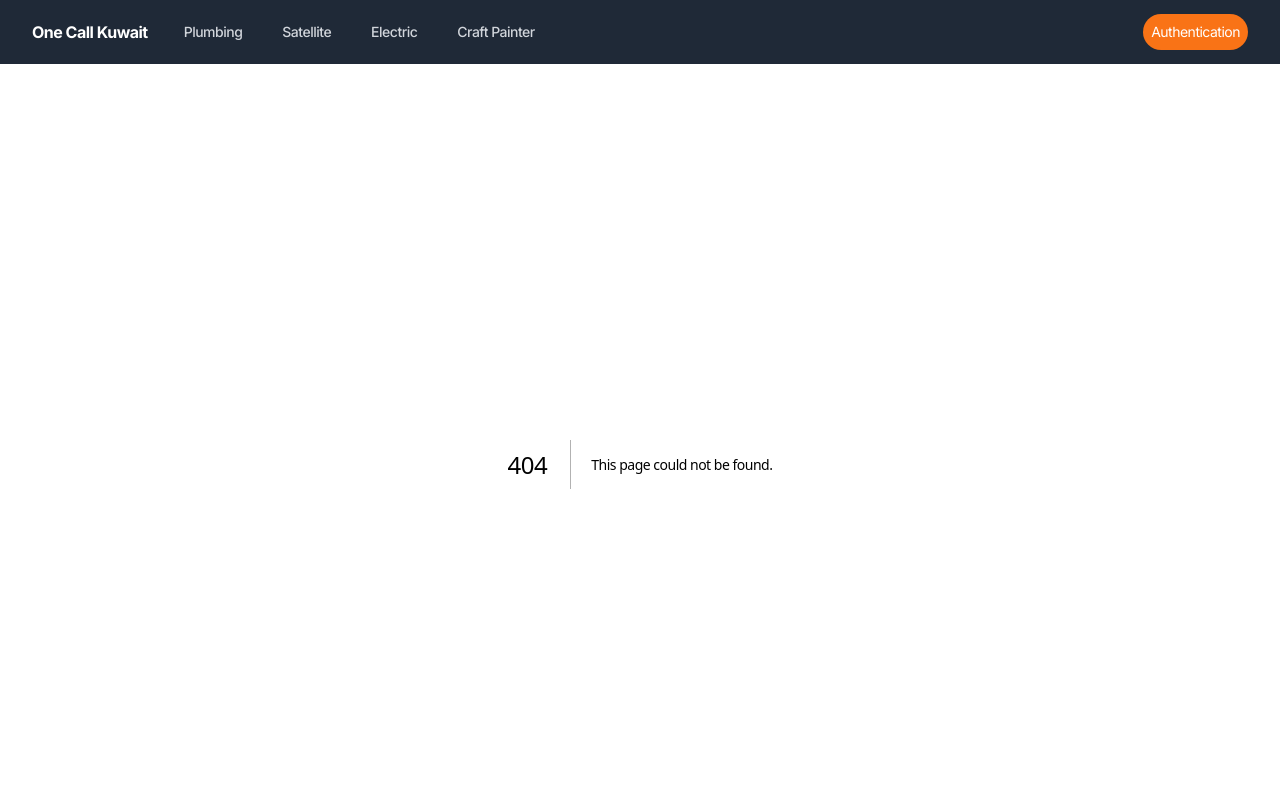
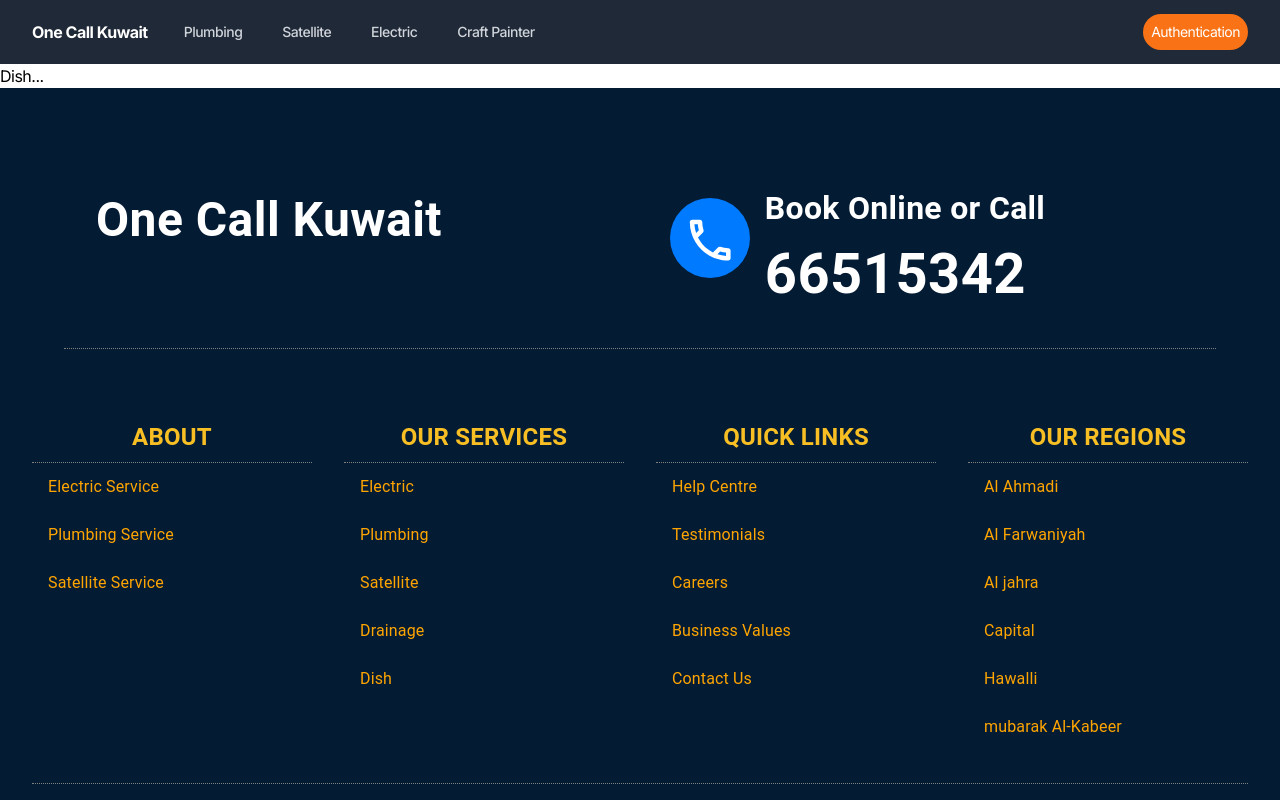
Before and after one commit to nasir1196/final-one, a Next.js app: page /dish in a window 1280 px wide. Before the commit this address had no page. Shown: the top 800 px of the page. Built offline with nearby package versions, Linux system fonts and the light colour scheme.

Commit message:
adding dish page

```diff
--- /dev/null
+++ b/src/app/dish/page.tsx
@@ -0,0 +1,12 @@
+"use client"
+import React from 'react'
+
+const Dish =()=>{
+    return(
+        <div>
+            Dish...
+        </div>
+    )
+}
+
+export default Dish;
```
